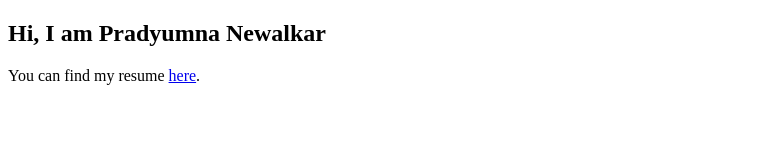
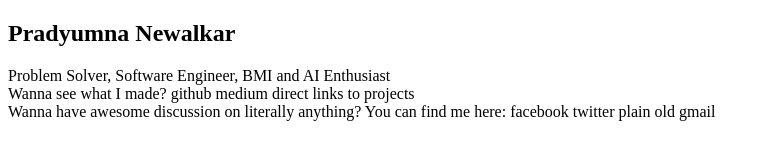
Before and after one commit to pradyumna1/pradyumna1.github.io, a plain HTML site: page index.html in a window 1280 px wide. Shown: the whole page, without its empty margins (0-768 px from the left). Drawn offline with Linux system fonts and the light colour scheme.

Commit message:
Updated index.html with a better info framework

```diff
--- a/index.html
+++ b/index.html
@@ -5,9 +5,23 @@
 	<body>
 		<section>
 			<h1>
-				Hi, I am Pradyumna Newalkar
+				Pradyumna Newalkar
 			</h1>
-			You can find my resume <a href="/resume.pdf">here</a>.
+			Problem Solver, Software Engineer, BMI and AI Enthusiast
+		</section>
+
+		<section>
+			Wanna see what I made?
+			github
+			medium
+			direct links to projects
+		</section>
+
+		<section>
+			Wanna have awesome discussion on literally anything? You can find me here:
+			facebook
+			twitter
+			plain old gmail
 		</section>
 	</body>
 </html>
```
